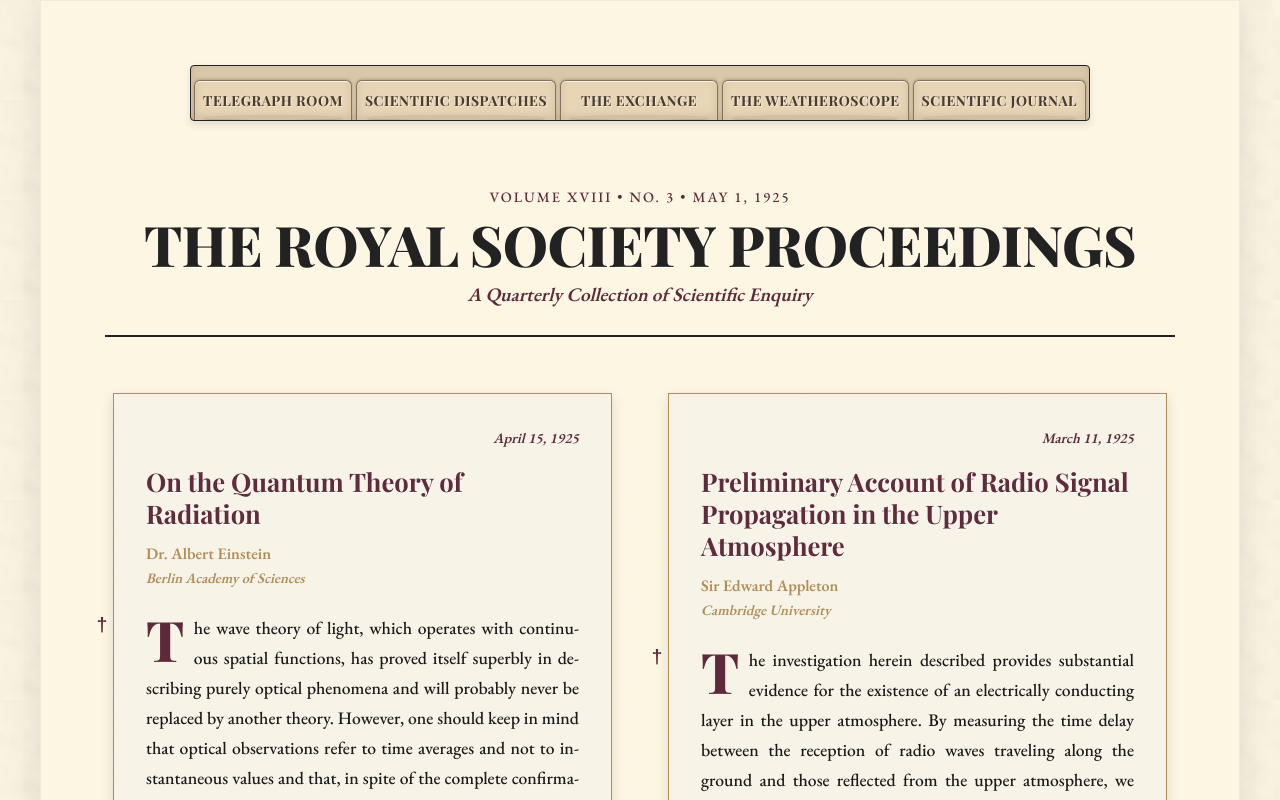
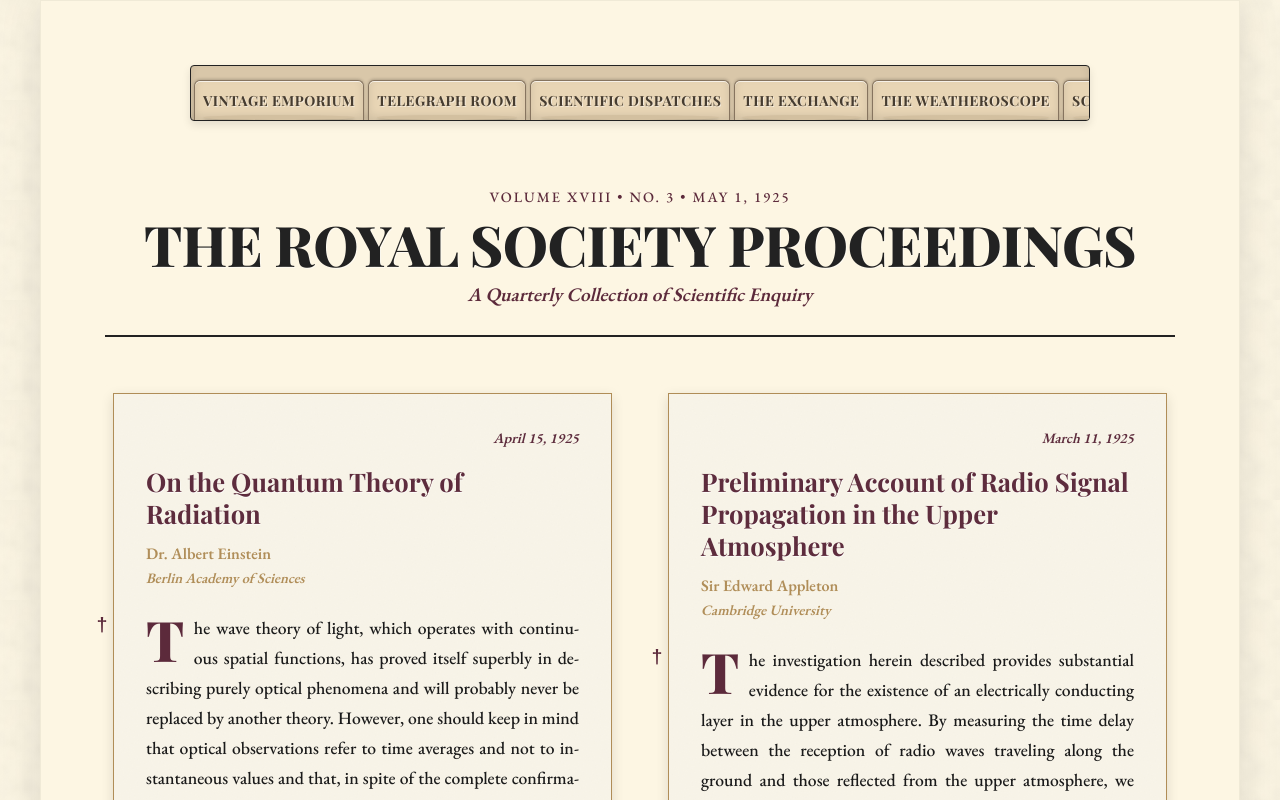
Before and after one commit to JavierGoodall99/vintage1910, a Next.js app: page /journal in a window 1280 px wide. Shown: the top 800 px of the page. Built offline with nearby package versions, Linux system fonts and the light colour scheme.

Commit message:
feat: Add 'Vintage Emporium' tab to navigation

```diff
--- a/src/app/components/Navigation.tsx
+++ b/src/app/components/Navigation.tsx
@@ -7,6 +7,7 @@
   const [activeTab, setActiveTab] = useState<number | null>(null);
 
   const tabs = [
+    { name: 'Vintage Emporium', href: '/shop' },
     { name: 'Telegraph Room', href: '/telegraph-room' },
     { name: 'Scientific Dispatches', href: '/scientific-dispatches' },
     { name: 'The Exchange', href: '/the-exchange' },
```
